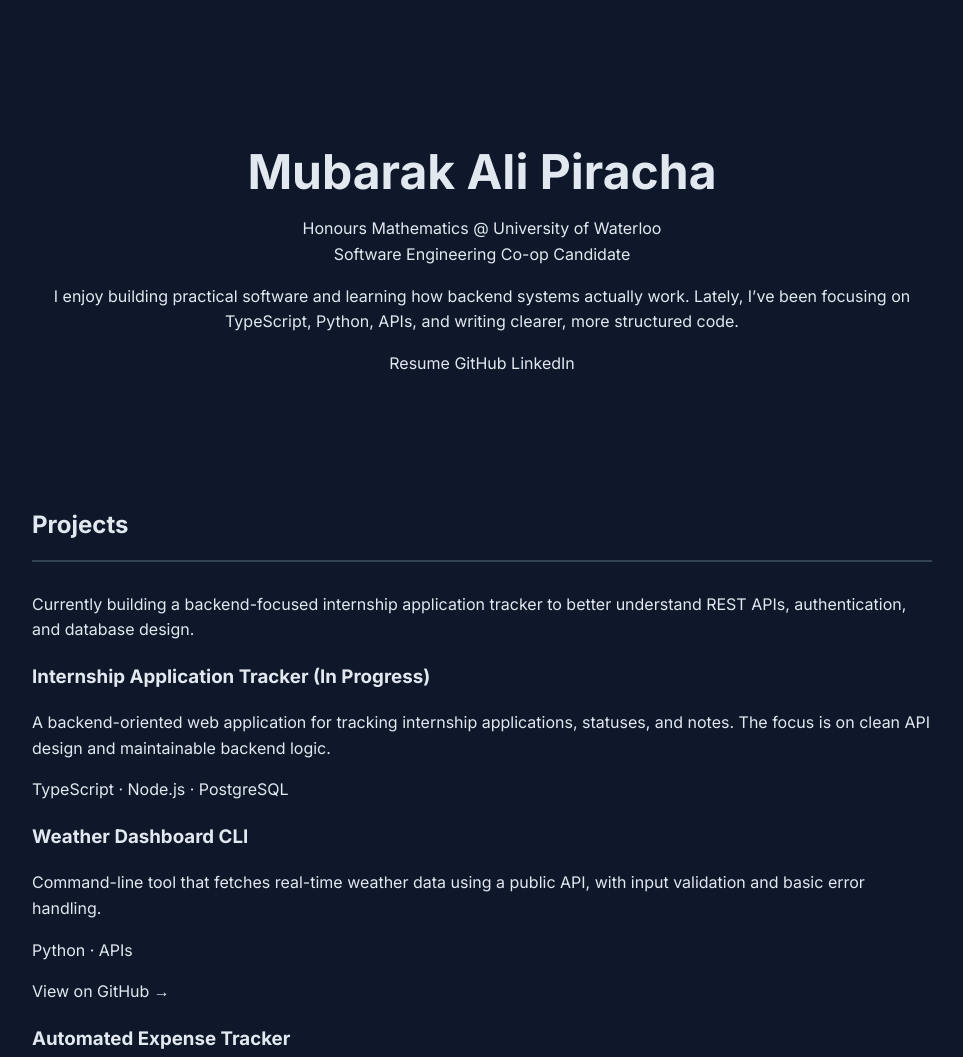
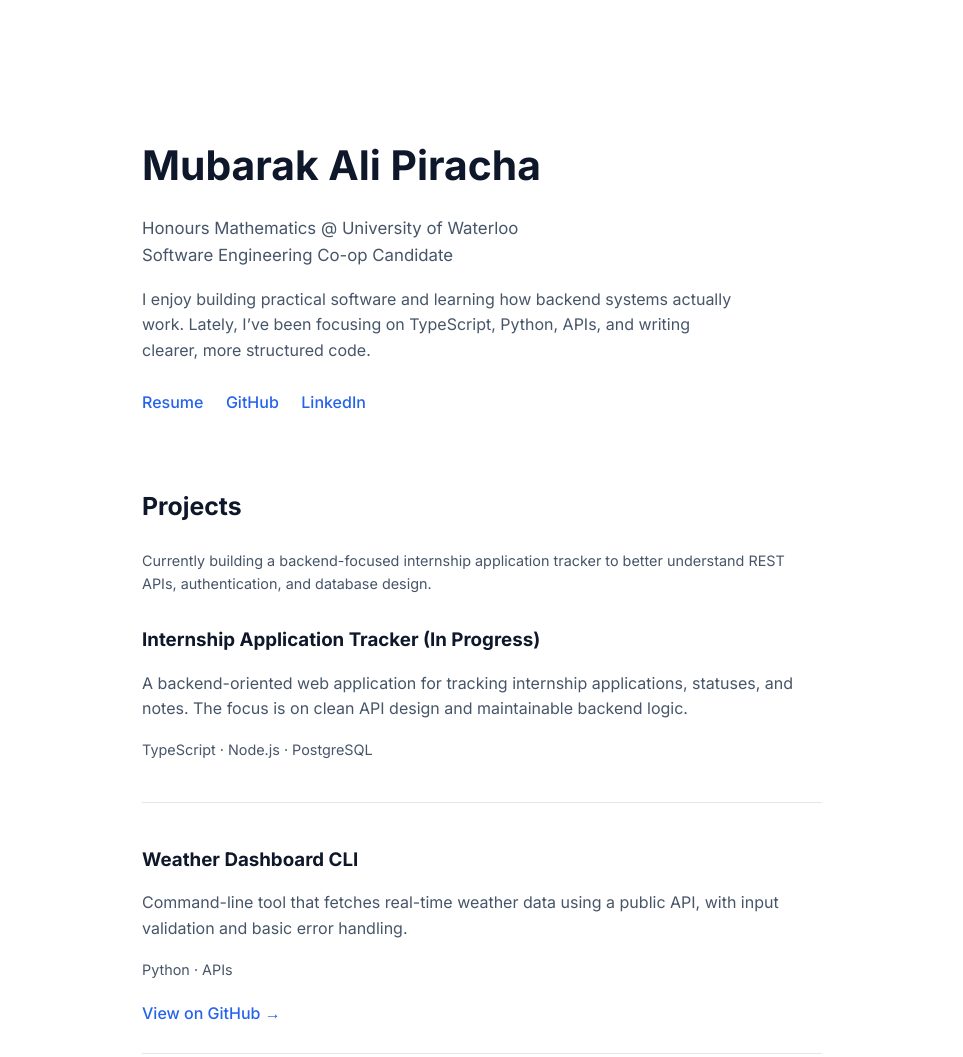
Before and after one commit to MubarakAliPiracha/portfolio, a plain HTML site: page index.html in a window 1280 px wide. Shown: the part 17-1074 px from the top of the page, without its empty margins (158-1121 px from the left). Drawn offline with Linux system fonts and the light colour scheme.

Commit message:
Refactor CSS for minimal styling and layout adjustments

```diff
--- a/style.css
+++ b/style.css
@@ -1,177 +1,110 @@
-/* RESET & BASICS */
+/* Minimal color palette so content stands out more than styling */
 :root {
-    --bg-color: #0f172a;
-    --card-bg: #1e293b;
-    --text-color: #e2e8f0;
-    --accent-color: #38bdf8; /* Light Blue */
-    --secondary-text: #94a3b8;
+  --text: #0f172a;
+  --muted: #475569;
+  --bg: #ffffff;
+  --accent: #2563eb;
+  --border: #e5e7eb;
+}
+
+* {
+  box-sizing: border-box;
 }
 
 body {
-    margin: 0;
-    font-family: 'Inter', sans-serif;
-    background-color: var(--bg-color);
-    color: var(--text-color);
-    line-height: 1.6;
+  margin: 0;
+  font-family: 'Inter', sans-serif;
+  background: var(--bg);
+  color: var(--text);
+  line-height: 1.6;
 }
 
+/* Max width chosen after testing wider/narrower layouts */
 .container {
-    max-width: 900px;
-    margin: 0 auto;
-    padding: 20px;
+  max-width: 720px;
+  margin: 0 auto;
+  padding: 78px 20px; /* 80 felt a bit too spaced */
 }
 
-a { text-decoration: none; color: inherit; }
-
-/* HERO SECTION */
-.hero {
-    padding: 100px 0 60px;
-    text-align: center;
+.hero h1 {
+  font-size: 2.55rem; /* adjusted down from 2.7 */
+  margin-bottom: 12px;
 }
 
-h1 {
-    font-size: 3rem;
-    margin-bottom: 10px;
-    line-height: 1.2;
+.hero-subtitle {
+  font-size: 1.05rem;
+  color: var(--muted);
+  margin-bottom: 18px;
 }
 
-.highlight { color: var(--accent-color); }
-
-.subtitle {
-    font-size: 1.2rem;
-    color: var(--secondary-text);
-    margin-bottom: 30px;
+.hero-desc {
+  max-width: 600px;
+  color: var(--muted);
+  margin-bottom: 26px;
 }
 
-/* BUTTONS */
-.buttons {
-    display: flex;
-    justify-content: center;
-    gap: 15px;
-    margin-bottom: 30px;
+.hero-links a {
+  margin-right: 18px;
+  font-weight: 500;
+  color: var(--accent);
+  text-decoration: none;
 }
 
-.btn {
-    padding: 12px 24px;
-    border-radius: 8px;
-    font-weight: 600;
-    transition: 0.3s;
-    display: inline-flex;
-    align-items: center;
-    gap: 8px;
+/* Simple underline hover instead of animations */
+.hero-links a:hover {
+  text-decoration: underline;
 }
 
-.primary-btn {
-    background-color: var(--accent-color);
-    color: #0f172a;
+section {
+  margin-top: 72px; /* looked better than 80 */
 }
 
-.primary-btn:hover { background-color: #0ea5e9; }
-
-.secondary-btn {
-    border: 1px solid var(--secondary-text);
-    color: var(--text-color);
+h2 {
+  font-size: 1.55rem;
+  margin-bottom: 22px;
 }
 
-.secondary-btn:hover { border-color: var(--accent-color); color: var(--accent-color); }
-
-/* SOCIAL ICONS */
-.socials { font-size: 1.5rem; margin-top: 20px; }
-.socials a { margin: 0 10px; color: var(--secondary-text); transition: 0.3s; }
-.socials a:hover { color: var(--accent-color); transform: translateY(-3px); }
-
-/* SECTIONS */
-section { padding: 50px 0; }
-h2 {
-    border-bottom: 2px solid #334155;
-    padding-bottom: 15px;
-    margin-bottom: 30px;
-    display: flex;
-    align-items: center;
-    gap: 10px;
+.project {
+  margin-bottom: 42px;
+  padding-bottom: 26px;
+  border-bottom: 1px solid var(--border);
 }
 
-/* EDUCATION CARDS */
-.education-card {
-    background-color: var(--card-bg);
-    padding: 20px;
-    border-radius: 10px;
-    margin-bottom: 20px;
-    border-left: 4px solid var(--accent-color);
+.project h3 {
+  margin-bottom: 6px;
 }
 
-.edu-header {
-    display: flex;
-    justify-content: space-between;
-    align-items: center;
-    margin-bottom: 5px;
+.project p {
+  color: var(--muted);
 }
 
-.edu-header h3 { margin: 0; font-size: 1.2rem; }
-.date { font-size: 0.9rem; color: var(--secondary-text); }
-.degree { font-style: italic; color: #cbd5e1; margin-bottom: 10px; }
-
-.achievements {
-    margin: 0;
-    padding-left: 20px;
-    color: var(--secondary-text);
-    font-size: 0.95rem;
+.tech {
+  font-size: 0.9rem;
+  color: var(--muted);
+  margin-top: 4px;
 }
 
-/* PROJECT GRID */
-.project-grid {
-    display: grid;
-    grid-template-columns: repeat(auto-fit, minmax(280px, 1fr));
-    gap: 20px;
+/* Muted note used sparingly */
+.muted-note {
+  font-size: 0.9rem;
+  color: var(--muted);
+  margin-bottom: 30px;
 }
 
-.card {
-    background-color: var(--card-bg);
-    padding: 25px;
-    border-radius: 12px;
-    border: 1px solid #334155;
-    transition: transform 0.2s;
+.project a {
+  display: inline-block;
+  margin-top: 6px;
+  color: var(--accent);
+  text-decoration: none;
+  font-weight: 500;
 }
 
-.card:hover {
-    transform: translateY(-5px);
-    border-color: var(--accent-color);
+.project a:hover {
+  text-decoration: underline;
 }
 
-.card-header {
-    display: flex;
-    justify-content: space-between;
-    align-items: center;
-    margin-bottom: 10px;
+footer {
+  margin-top: 90px;
+  font-size: 0.9rem;
+  color: var(--muted);
 }
-
-.card-header h3 { margin: 0; font-size: 1.2rem; }
-.card-header a { color: var(--secondary-text); font-size: 1.2rem; }
-.card-header a:hover { color: var(--accent-color); }
-
-.tags { margin-top: 15px; }
-.tags span {
-    background-color: #334155;
-    font-size: 0.8rem;
-    padding: 4px 10px;
-    border-radius: 20px;
-    margin-right: 5px;
-    color: #e2e8f0;
-}
-
-/* FOOTER */
-footer {
-    text-align: center;
-    padding: 40px;
-    color: var(--secondary-text);
-    font-size: 0.9rem;
-    margin-top: 50px;
-    border-top: 1px solid #334155;
-}
-
-/* MOBILE FIXES */
-@media (max-width: 600px) {
-    h1 { font-size: 2.2rem; }
-    .edu-header { flex-direction: column; align-items: flex-start; }
-    .date { margin-bottom: 5px; }
-}
```
